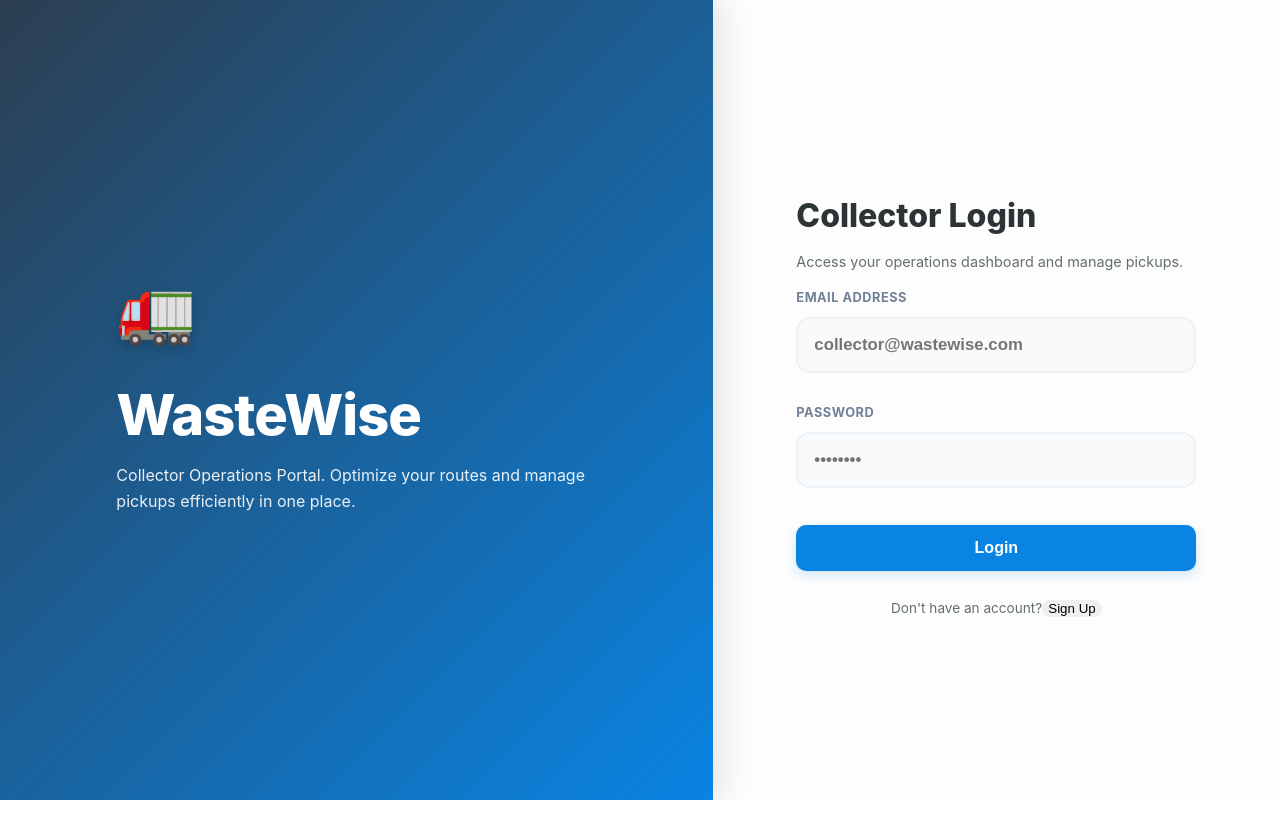
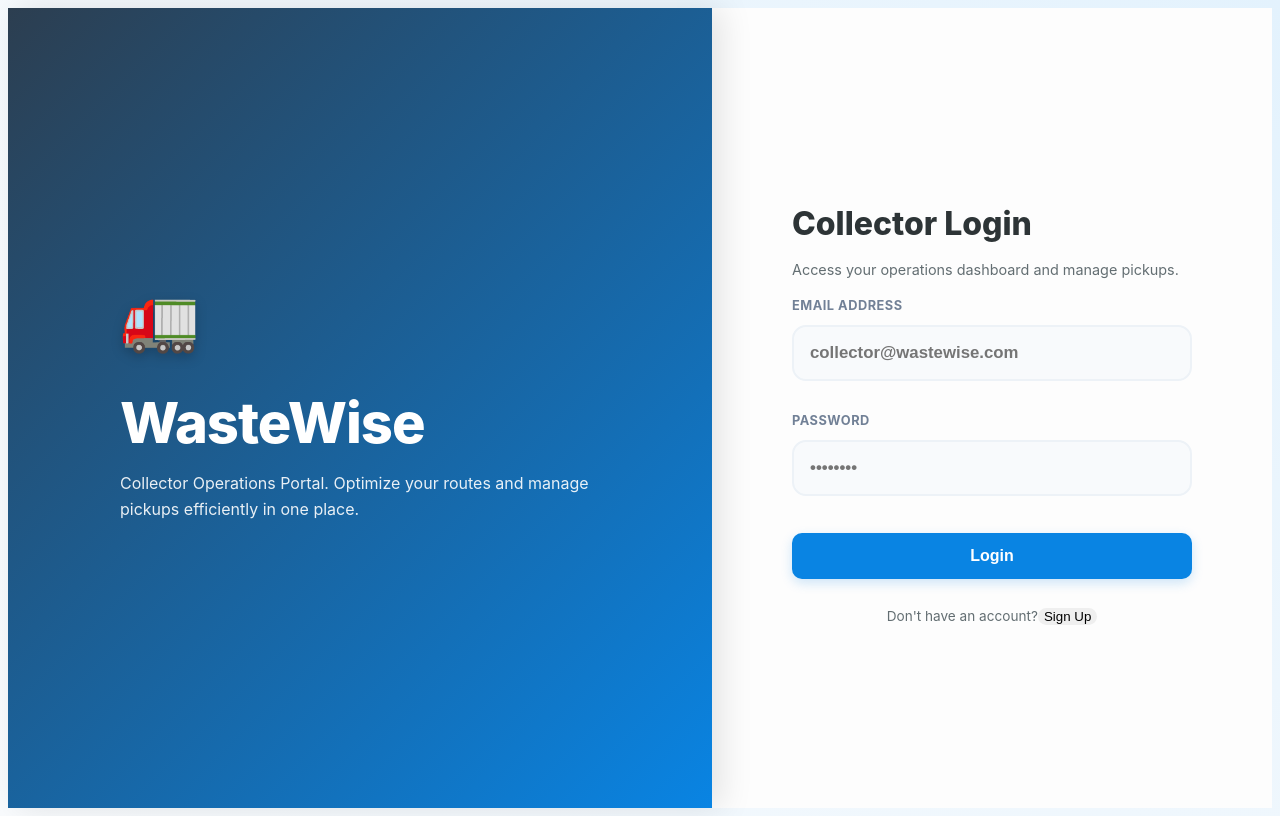
Before and after one commit to Avishnavi/design, a React (Create React App) app in the folder frontend/collector/: page / in a window 1280 px wide. Built offline with nearby package versions, Linux system fonts and the light colour scheme; no server answers; the HTML template or start-up script is replaced by a standard one.

Commit message:
Refactor CSS by removing global styles
Removed global styles for html, body, and #root to simplify layout.

```diff
--- a/frontend/collector/src/App.css
+++ b/frontend/collector/src/App.css
@@ -389,21 +389,9 @@
   cursor: pointer;
 }
 
-html, body, #root {
-  margin: 0;
-  padding: 0;
-  width: 100%;
-  min-height: 100%;
-  overflow-y: auto;
-  overflow-x: hidden;
-}
-
-body {
-  position: relative;
-}
 
 .collector-dashboard {
   width: 100%;
   min-height: 100vh;
-  overflow-y: visible;
+  overflow-y: visible !important;
 }
```
